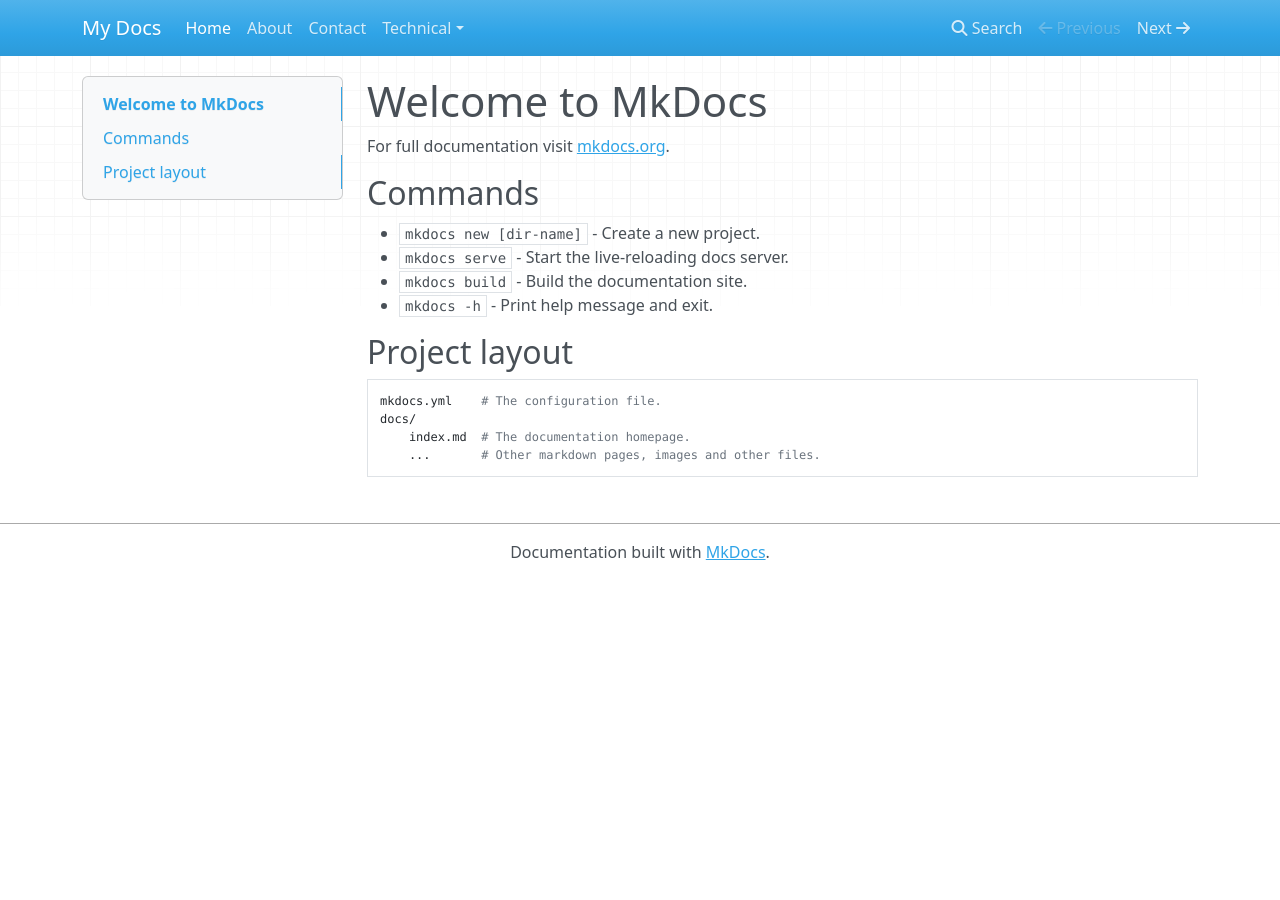
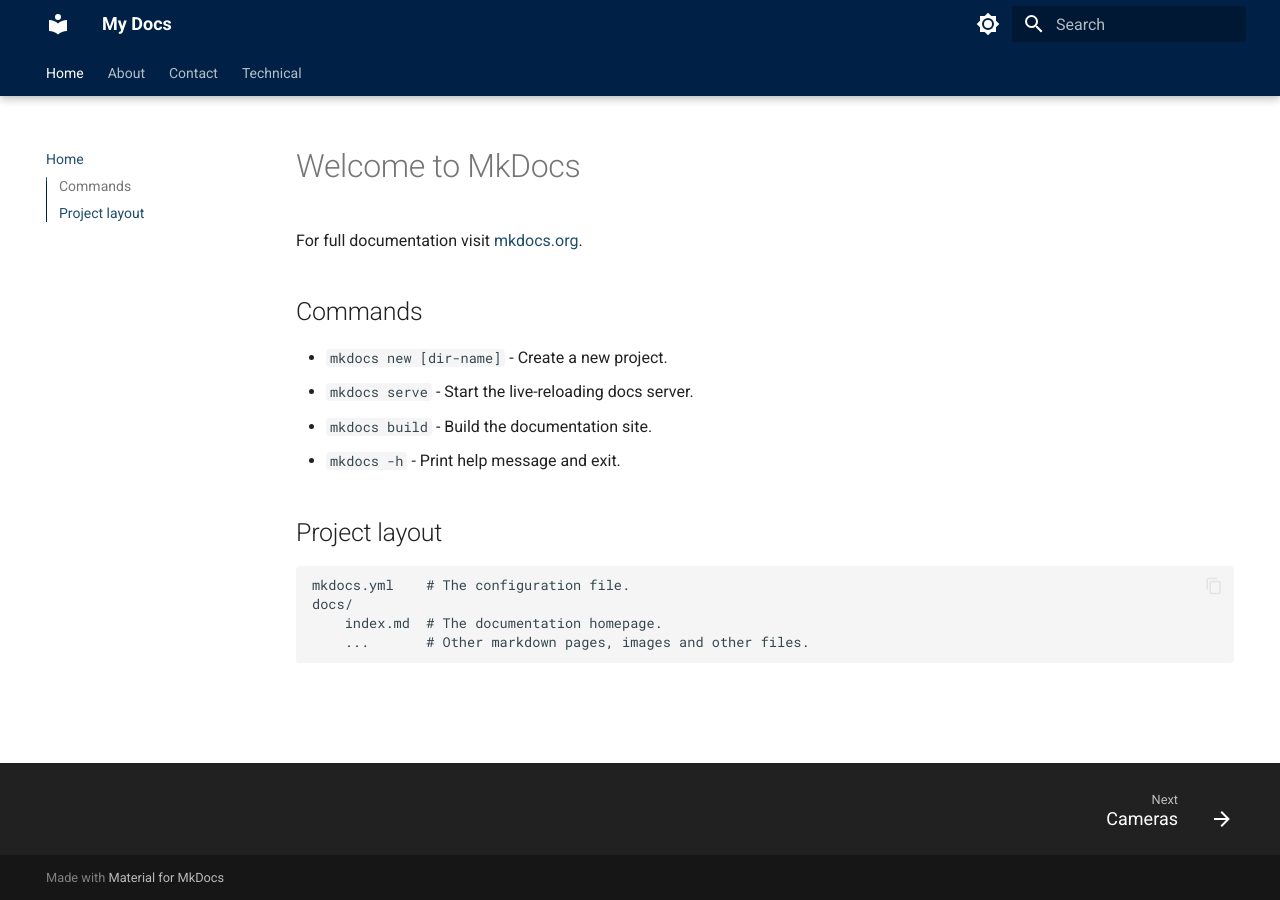
Before and after one commit to UBC-DERC/SoP_Documentation, an MkDocs documentation site: the page built from docs/index.md, in a window 1280 px wide. Built offline with MkDocs 1.6.1 and Material for MkDocs 9.7.7, drawn with Linux system fonts in a browser that asks for light colours; nearby versions of some CDN libraries.

```diff
--- /dev/null
+++ b/docs/stylesheets/extra.css
@@ -0,0 +1,145 @@
+/* ==========================================================================
+   DERC Data Model — custom theme
+   Brand palette (UBC): deep blue #002145, mid blue #2F5D7C, pale #C3D0DB.
+   Goals: cohesive brand look + WCAG-friendly contrast, focus, and motion.
+   ========================================================================== */
+
+/* --------------------------------------------------------------------------
+   1. Colour schemes
+   Material exposes light ("default") and dark ("slate") schemes via the
+   [data-md-color-scheme] attribute. We set custom brand colours for each and
+   make sure interactive colours keep ~4.5:1 contrast against their background.
+   -------------------------------------------------------------------------- */
+[data-md-color-scheme="default"] {
+  --md-primary-fg-color:        #002145;
+  --md-primary-fg-color--light: #2F5D7C;
+  --md-primary-fg-color--dark:  #001631;
+  --md-accent-fg-color:         #1f4d6b; /* links / hover — passes AA on white */
+
+  --md-typeset-a-color:         #1f4d6b;
+}
+
+[data-md-color-scheme="slate"] {
+  /* Lighten interactive colours so they stay legible on the dark background. */
+  --md-primary-fg-color:        #0a2f50;
+  --md-primary-fg-color--light: #C3D0DB;
+  --md-primary-fg-color--dark:  #001631;
+  --md-accent-fg-color:         #9ec6e0; /* light blue — passes AA on slate */
+
+  --md-typeset-a-color:         #9ec6e0;
+}
+
+/* --------------------------------------------------------------------------
+   2. Typography & readability
+   Slightly roomier line-height and a comfortable max measure improve
+   readability for long-form documentation.
+   -------------------------------------------------------------------------- */
+.md-typeset {
+  line-height: 1.65;
+}
+
+.md-typeset h1,
+.md-typeset h2 {
+  letter-spacing: -0.01em;
+}
+
+/* Give long-form prose a comfortable reading measure without affecting tables,
+   code, or the API reference layout. */
+.md-typeset > p,
+.md-typeset > ul,
+.md-typeset > ol {
+  max-width: 46rem;
+}
+
+/* --------------------------------------------------------------------------
+   3. Links — never rely on colour alone (WCAG 1.4.1: use of colour)
+   Underline links within body text so they are distinguishable for users with
+   colour-vision deficiencies, while keeping nav/toc/buttons clean.
+   -------------------------------------------------------------------------- */
+.md-typeset a {
+  text-underline-offset: 0.15em;
+  text-decoration-thickness: 1px;
+}
+
+.md-typeset a:not(.md-button):hover {
+  text-decoration: underline;
+}
+
+/* --------------------------------------------------------------------------
+   4. Keyboard focus — visible focus ring (WCAG 2.4.7: focus visible)
+   A clear, high-contrast outline for keyboard users on every interactive
+   element. :focus-visible keeps it from showing on mouse clicks.
+   -------------------------------------------------------------------------- */
+a:focus-visible,
+button:focus-visible,
+.md-nav__link:focus-visible,
+.md-tabs__link:focus-visible,
+.md-search__input:focus-visible,
+[tabindex]:focus-visible {
+  outline: 3px solid var(--md-accent-fg-color);
+  outline-offset: 2px;
+  border-radius: 2px;
+}
+
+/* --------------------------------------------------------------------------
+   5. Tables — the generated DB/API tables are dense; make them scan-able.
+   -------------------------------------------------------------------------- */
+.md-typeset table:not([class]) {
+  font-size: 0.78rem;
+  border: 1px solid var(--md-default-fg-color--lightest);
+}
+
+.md-typeset table:not([class]) th {
+  background-color: var(--md-primary-fg-color);
+  color: #ffffff;
+  font-weight: 600;
+}
+
+/* Zebra striping aids row tracking; uses theme tokens so it adapts to dark mode. */
+.md-typeset table:not([class]) tr:nth-child(2n) {
+  background-color: var(--md-default-fg-color--lightest);
+}
+
+/* --------------------------------------------------------------------------
+   6. Code & API reference polish
+   -------------------------------------------------------------------------- */
+.md-typeset code {
+  border-radius: 0.2rem;
+}
+
+/* Add breathing room and a left accent to each documented symbol so the API
+   reference reads as distinct entries. */
+.md-typeset .doc-heading {
+  scroll-margin-top: 4rem;
+}
+
+.doc.doc-object + .doc.doc-object {
+  margin-top: 1.5rem;
+}
+
+/* --------------------------------------------------------------------------
+   7. Reduced motion (WCAG 2.3.3 / respects prefers-reduced-motion)
+   Material's "instant navigation" and scrolling can animate; honour users who
+   ask the OS to minimise motion.
+   -------------------------------------------------------------------------- */
+@media (prefers-reduced-motion: reduce) {
+  *,
+  *::before,
+  *::after {
+    animation-duration: 0.001ms !important;
+    animation-iteration-count: 1 !important;
+    transition-duration: 0.001ms !important;
+    scroll-behavior: auto !important;
+  }
+}
+
+/* --------------------------------------------------------------------------
+   8. Forced-colors / Windows High Contrast mode support
+   -------------------------------------------------------------------------- */
+@media (forced-colors: active) {
+  a:focus-visible,
+  button:focus-visible,
+  .md-nav__link:focus-visible {
+    outline: 3px solid CanvasText;
+  }
+}
--- a/mkdocs.yml
+++ b/mkdocs.yml
@@ -5,3 +5,92 @@
   - Contact: contact.md
   - Technical:
       - Cameras: technical/cameras/index.md
+theme:
+  name: material
+  custom_dir: overrides
+  language: en
+  palette:
+    # Light mode (follows the OS preference by default).
+    - media: "(prefers-color-scheme: light)"
+      scheme: default
+      primary: custom
+      accent: custom
+      toggle:
+        icon: material/brightness-7
+        name: Switch to dark mode
+    # Dark mode.
+    - media: "(prefers-color-scheme: dark)"
+      scheme: slate
+      primary: custom
+      accent: custom
+      toggle:
+        icon: material/brightness-4
+        name: Switch to light mode
+  features:
+    - content.action.edit
+    - content.action.view
+    - content.code.annotate
+    - content.code.copy
+    - content.tooltips
+    - navigation.footer
+    - navigation.indexes
+    # - navigation.instant.prefetch
+    # - navigation.instant.progress
+    - navigation.prune
+    - navigation.path
+    - navigation.expand
+    - navigation.sections
+    - navigation.instant
+    - navigation.tabs
+    - navigation.tabs.sticky
+    - navigation.top
+    - navigation.tracking
+    - search.highlight
+    - search.share
+    - search.suggest
+    - toc.follow
+    - toc.integrate
+extra_css:
+  - stylesheets/extra.css
+plugins:
+  - mermaid2
+  - include_dir_to_nav:
+      flat: false
+  - mkdocstrings:
+      default_handler: python
+      handlers:
+        python:
+          paths: [src]
+          options:
+            docstring_style: google
+            show_source: true
+            show_root_heading: true
+            show_root_full_path: false
+            members_order: source
+            separate_signature: true
+            show_signature_annotations: true
+            merge_init_into_class: true
+  - search:
+      lang: en
+      separator: '[\s\u200b\-_,:!=\[\]()"`/]+|\.(?!\d)|&[lg]t;|(?!\b)(?=[A-Z][a-z])'
+  - minify:
+      minify_html: true
+markdown_extensions:
+  - attr_list
+  - md_in_html
+  - toc:
+      permalink: true
+  - pymdownx.superfences:
+        # make exceptions to highlighting of code:
+      custom_fences:
+        - name: mermaid
+          class: mermaid
+          format: !!python/name:mermaid2.fence_mermaid_custom
+  - pymdownx.emoji:
+      emoji_generator: !!python/name:material.extensions.emoji.to_svg
+      emoji_index: !!python/name:material.extensions.emoji.twemoji
+  - pymdownx.magiclink:
+      normalize_issue_symbols: true
+      repo_url_shorthand: true
+      user: UBC-DERC
+      repo: data_model
--- /dev/null
+++ b/overrides/main.html
@@ -0,0 +1,59 @@
+{#
+  Custom <head> additions for the DERC Data Model docs.
+
+  Material already emits charset/viewport, description, author, canonical,
+  prev/next, icon, generator and title. Here we add:
+
+    * a brand `theme-color` for mobile browser chrome;
+    * Open Graph tags for rich link previews (no Twitter tags by request).
+
+  Per-page values come from the page's front matter (title / description),
+  which the documentation generator writes for every database, schema and
+  table page. Hand-written pages fall back to the site-level values.
+#}
+{% extends "base.html" %}
+
+{% block extrahead %}
+  {# -- Brand colour for the mobile browser UI -- #}
+  <meta name="theme-color" content="#002145">
+
+  {# -- Resolve per-page title/description with sensible fallbacks.
+        `page` can be None (e.g. the generated 404 page), so guard every
+        attribute access rather than relying on the `default` filter. -- #}
+  {% set og_title = (page.title if page and page.title else config.site_name) %}
+  {% set og_description = ((page.meta.description if page and page.meta and page.meta.description else config.site_description) or "") | striptags | trim %}
+  {% set og_url = (page.canonical_url if page and page.canonical_url else config.site_url) %}
+
+  {# -- Open Graph -- #}
+  <meta property="og:type" content="{% if page and page.is_homepage %}website{% else %}article{% endif %}">
+  <meta property="og:title" content="{{ og_title }}">
+  <meta property="og:description" content="{{ og_description }}">
+  <meta property="og:site_name" content="{{ config.site_name }}">
+  {% if og_url %}<meta property="og:url" content="{{ og_url }}">{% endif %}
+  <meta property="og:locale" content="en_CA">
+  {# Optional preview image: set `extra.og_image` (absolute URL) in mkdocs.yml,
+     or `image:` in a page's front matter, to enable. Omitted if unset. #}
+  {% set og_image = (page.meta.image if page and page.meta and page.meta.image else config.extra.og_image | default("")) %}
+  {% if og_image %}<meta property="og:image" content="{{ og_image }}">{% endif %}
+
+  {# -- Structured data: helps scholarly crawlers / Google Dataset Search -- #}
+  <script type="application/ld+json">
+  {
+    "@context": "https://schema.org",
+    "@type": "Dataset",
+    "name": {{ og_title | tojson }},
+    "description": {{ og_description | tojson }},
+    {% if og_url %}"url": {{ og_url | tojson }},{% endif %}
+    "creator": {
+      "@type": "Person",
+      "name": {{ config.site_author | tojson }}
+    },
+    "funder": {
+      "@type": "Organization",
+      "name": "Farm Credit Canada",
+      "url": "https://www.fcc-fac.ca/"
+    },
+    "isAccessibleForFree": true
+  }
+  </script>
+{% endblock %}
```
Also changed, not shown: docs/technical/cameras/admin/index.md (+51 -0 lines), docs/technical/cameras/admin/troubleshooting.md (added, +45 -0 lines), docs/technical/cameras/index.md (+2 -2 lines), pyproject.toml (+20 -2 lines), src/sop_documentation/__init__.py (added, +13 -0 lines), docs/images/extra_camera.png (added), docs/images/extra_camera.webp (added), docs/technical/cameras/api/validating-connectivity.md (added), 7 other files.
